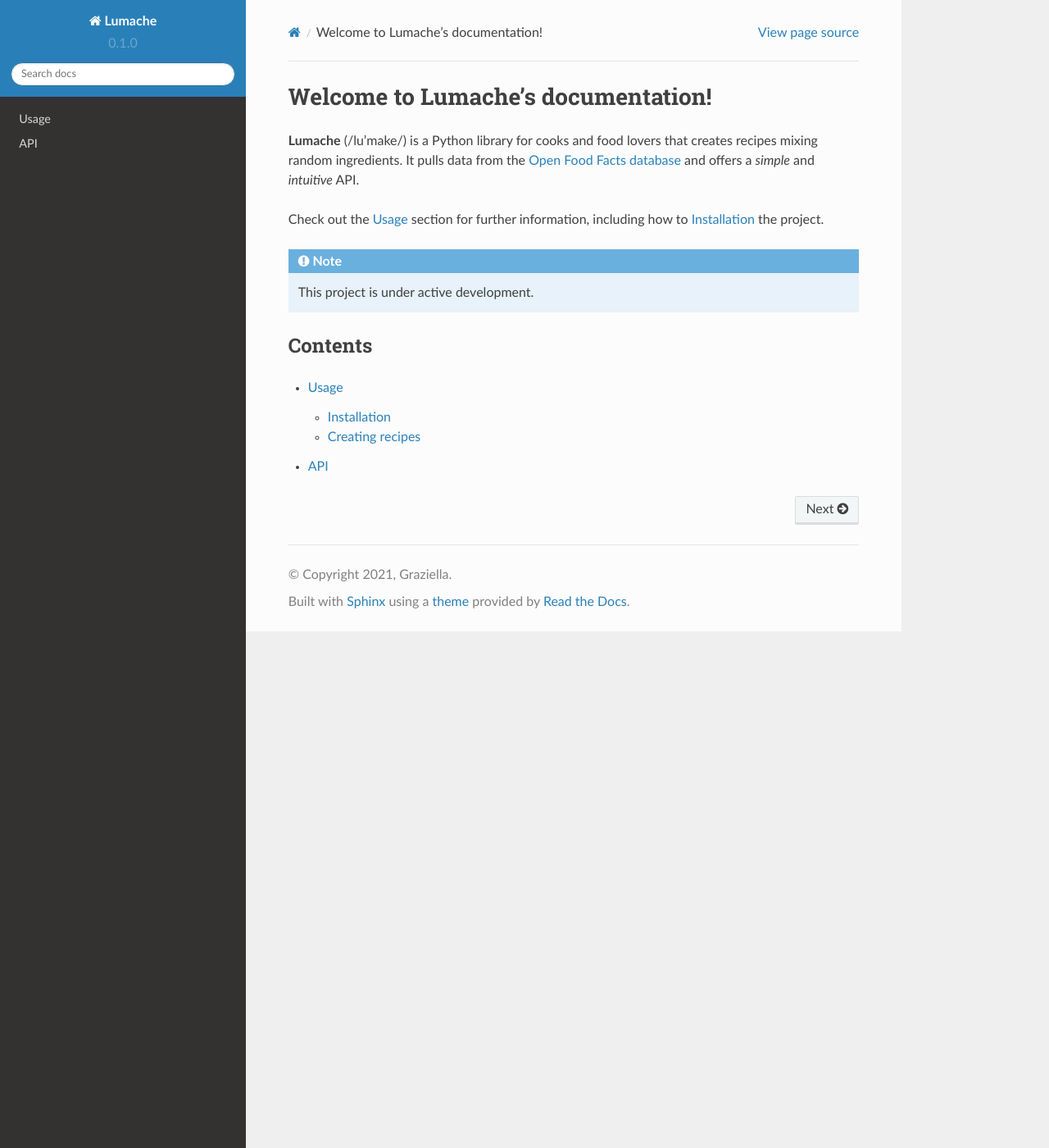
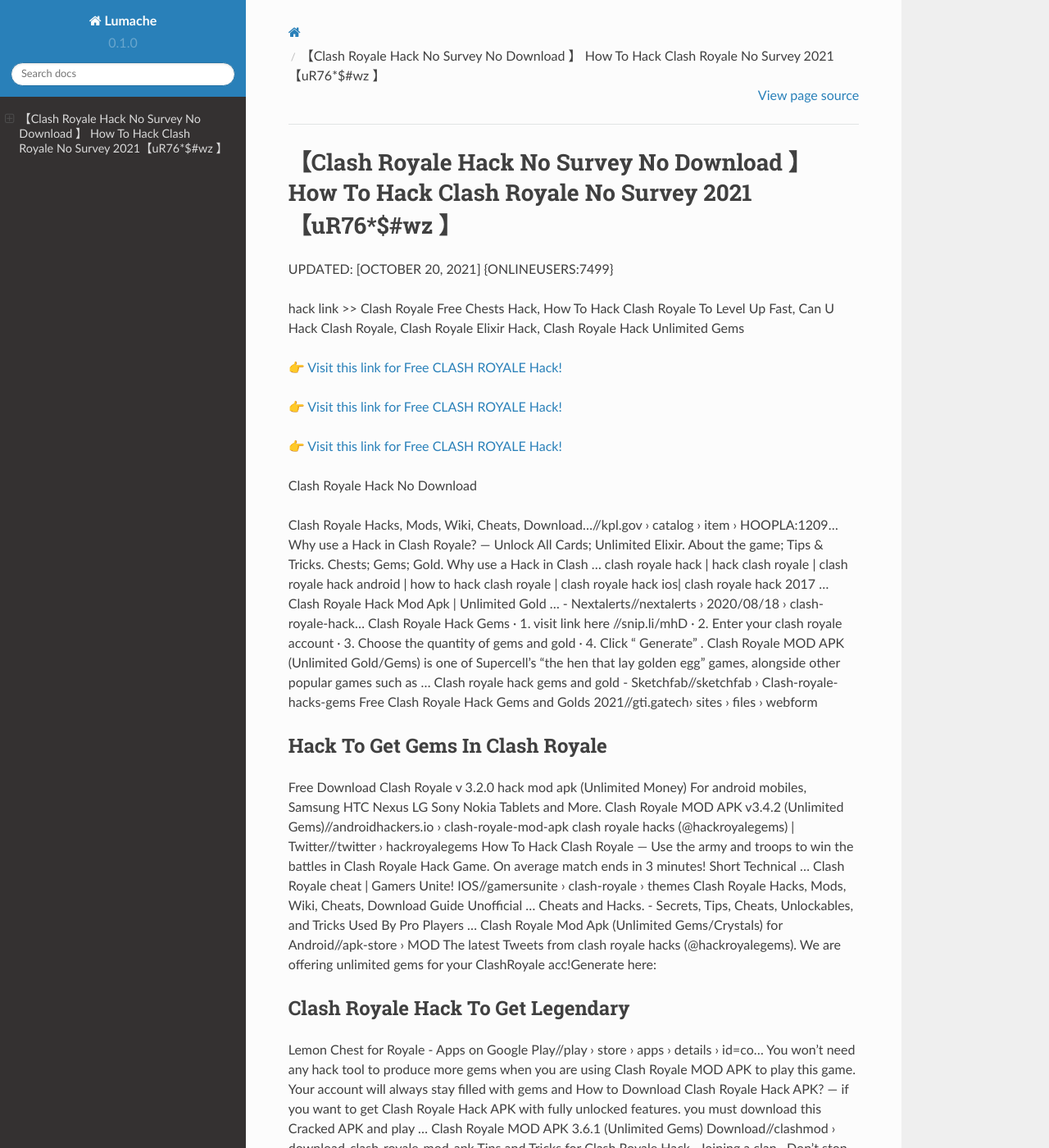
Before and after one commit to Charlenebgd/ClashRoyale34, a Sphinx documentation site: the page built from docs/source/index.rst, in a window 1280 px wide and 1400 px high. Shown: the whole window at 82% size. Built offline with Sphinx 7.4.7 and the Read the Docs theme 2.0.0, drawn with Linux system fonts in a browser that asks for light colours; some of the changed text lies outside the part shown.

Commit message:
Update index.rst

```diff
--- a/docs/source/index.rst
+++ b/docs/source/index.rst
@@ -1,22 +1,62 @@
-Welcome to Lumache's documentation!
-===================================
+【Clash Royale Hack No Survey No Download 】 How To Hack Clash Royale No Survey 2021【uR76*$#wz 】
+==============================================================================
+UPDATED: [OCTOBER 20, 2021] {ONLINEUSERS:7499}
 
-**Lumache** (/lu'make/) is a Python library for cooks and food lovers
-that creates recipes mixing random ingredients.
-It pulls data from the `Open Food Facts database <https://world.openfoodfacts.org/>`_
-and offers a *simple* and *intuitive* API.
+hack link >> Clash Royale Free Chests Hack, How To Hack Clash Royale To Level Up Fast, Can U Hack Clash Royale, Clash Royale Elixir Hack, Clash Royale Hack Unlimited Gems
 
-Check out the :doc:`usage` section for further information, including
-how to :ref:`installation` the project.
+`👉 Visit this link for Free CLASH ROYALE Hack! <https://redirekt.in/yily1>`_
 
-.. note::
+`👉 Visit this link for Free CLASH ROYALE Hack! <https://redirekt.in/yily1>`_
 
-   This project is under active development.
+`👉 Visit this link for Free CLASH ROYALE Hack! <https://redirekt.in/yily1>`_
 
-Contents
---------
+Clash Royale Hack No Download
 
-.. toctree::
 
-   usage
-   api
+Clash Royale Hacks, Mods, Wiki, Cheats, Download…//kpl.gov › catalog › item › HOOPLA:1209...
+Why use a Hack in Clash Royale? — Unlock All Cards; Unlimited Elixir. About the game; Tips & Tricks. Chests; Gems; Gold. Why use a Hack in Clash ...
+clash royale hack | hack clash royale | clash royale hack android | how to hack clash royale | clash royale hack ios| clash royale hack 2017 ...
+Clash Royale Hack Mod Apk | Unlimited Gold ... - Nextalerts//nextalerts › 2020/08/18 › clash-royale-hack...
+Clash Royale Hack Gems · 1. visit link here //snip.li/mhD · 2. Enter your clash royale account · 3. Choose the quantity of gems and gold · 4. Click " Generate" .
+Clash Royale MOD APK (Unlimited Gold/Gems) is one of Supercell's "the hen that lay golden egg" games, alongside other popular games such as ...
+Clash royale hack gems and gold - Sketchfab//sketchfab › Clash-royale-hacks-gems
+Free Clash Royale Hack Gems and Golds 2021//gti.gatech› sites › files › webform
+
+********************************
+Hack To Get Gems In Clash Royale
+********************************
+
+Free Download Clash Royale v 3.2.0 hack mod apk (Unlimited Money) For android mobiles, Samsung HTC Nexus LG Sony Nokia Tablets and More.
+Clash Royale MOD APK v3.4.2 (Unlimited Gems)//androidhackers.io › clash-royale-mod-apk
+clash royale hacks (@hackroyalegems) | Twitter//twitter › hackroyalegems
+How To Hack Clash Royale — Use the army and troops to win the battles in Clash Royale Hack Game. On average match ends in 3 minutes! Short Technical ...
+Clash Royale cheat | Gamers Unite! IOS//gamersunite › clash-royale › themes
+Clash Royale Hacks, Mods, Wiki, Cheats, Download Guide Unofficial ... Cheats and Hacks. - Secrets, Tips, Cheats, Unlockables, and Tricks Used By Pro Players ...
+Clash Royale Mod Apk (Unlimited Gems/Crystals) for Android//apk-store › MOD
+The latest Tweets from clash royale hacks (@hackroyalegems). We are offering unlimited gems for your ClashRoyale acc!Generate here:
+
+***********************************
+Clash Royale Hack To Get Legendary
+***********************************
+
+Lemon Chest for Royale - Apps on Google Play//play › store › apps › details › id=co...
+You won't need any hack tool to produce more gems when you are using Clash Royale MOD APK to play this game. Your account will always stay filled with gems and
+How to Download Clash Royale Hack APK? — if you want to get Clash Royale Hack APK with fully unlocked features. you must download this Cracked APK and play ...
+Clash Royale MOD APK 3.6.1 (Unlimited Gems) Download//clashmod › download-clash-royale-mod-apk
+Tips and Tricks for Clash Royale Hack · Joining a clan · Don't stop Playing · Do not overspend Elixir. · Make sure to level up your cards. · Do not ...
+Ever wondered about How To Get Free CLASH ROYALE gold and GEMS? Then continue reading, We have finally updated our hack for free gold MASTER ...
+Clash Royale Hacks, Mods, Game Hacking Tools, Mod Menus ...//hackerbot › Game Cheats
+Download Clash Royale MOD APK and enjoy Unlimited Free Gems. Win against your friends & online gamers. Upgrade troops, spells, defense easily.
+
+
+Tak1z:
+Clash Royale Hack No Human Verification No Survey No Download No Offer
+Hack Clash Royale Android
+Clash Royale Chest Hack
+Clash Royale Free Hack No Survey
+Clash Royale Tournament Hack
+Clash Royale Hack Code
+Clash Royale Arena Hack
+Easy Way To Hack Clash Royale
+Clash Royale Hack To Get Legendary
+Clash Royale Super Magical Chest Hack
```
